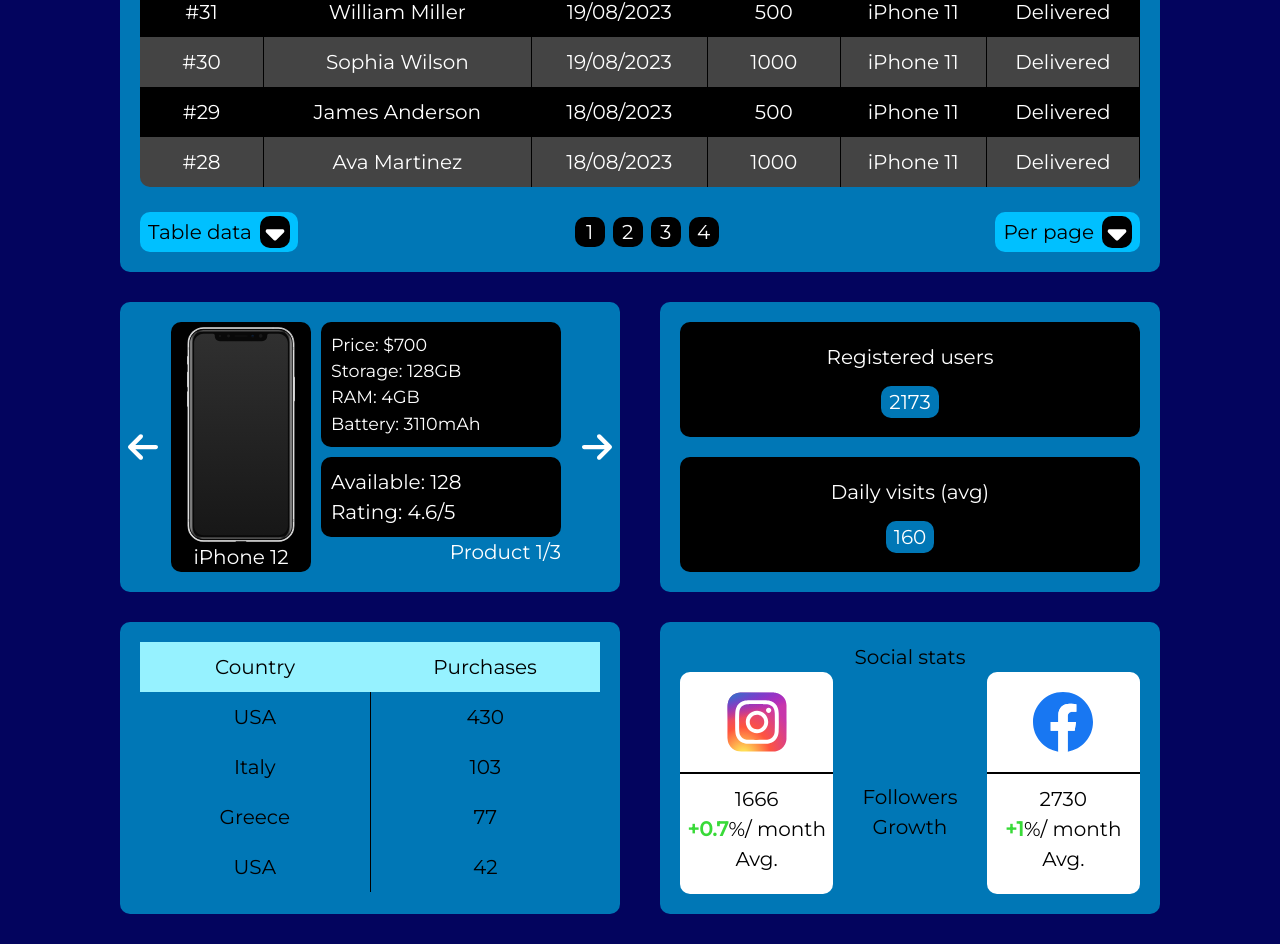
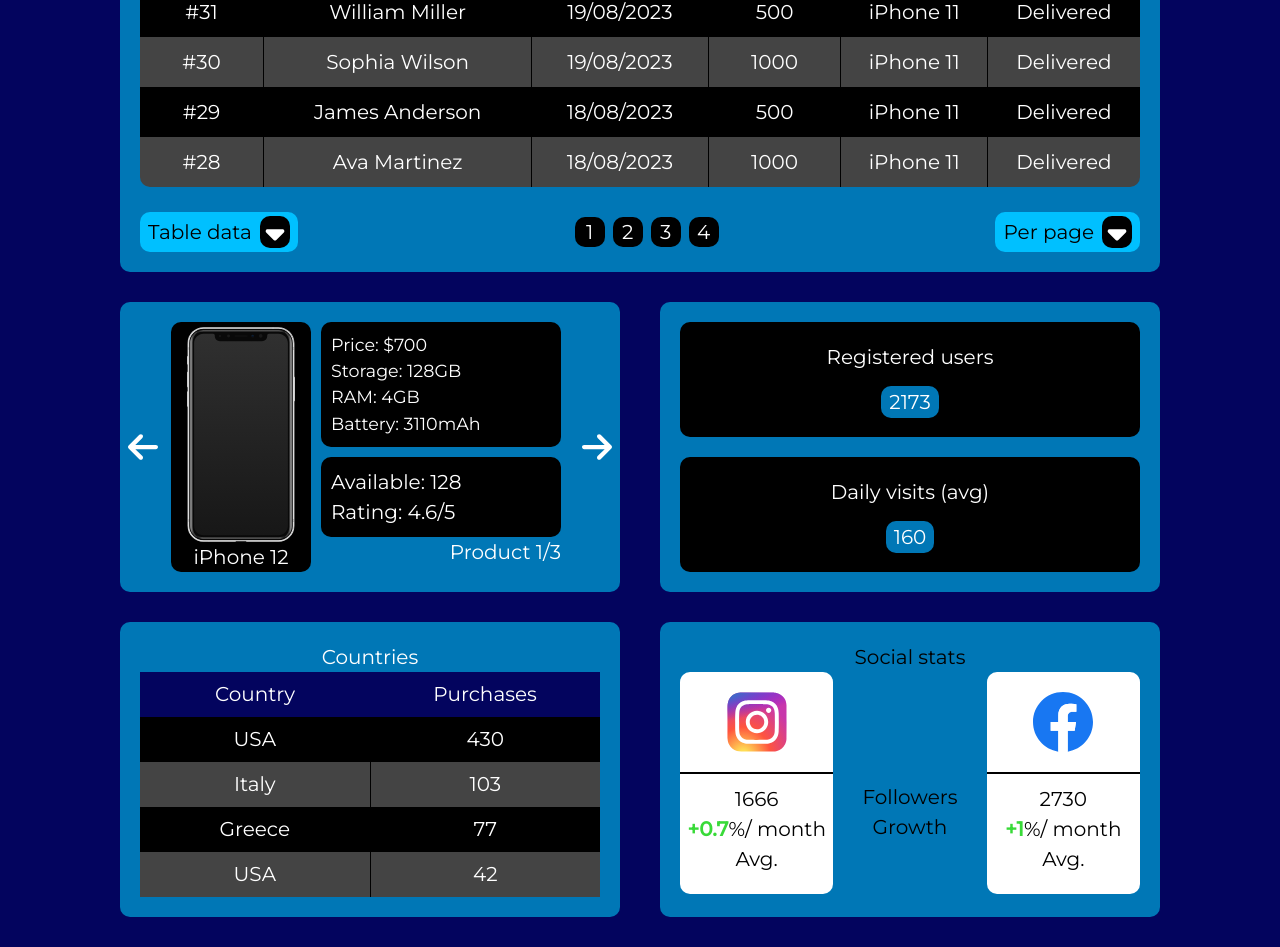
Before and after one commit to lazarevkristijan/sales-dashboard, a React (Vite) app: page / in a window 1280 px wide. Shown: the part 1354-2301 px from the top of the page. Built offline with nearby package versions, Linux system fonts and the light colour scheme.

Commit message:
countries dark mode

```diff
--- a/components/TableDataBlock.tsx
+++ b/components/TableDataBlock.tsx
@@ -5,19 +5,21 @@
 const TableDataBlock = ({
   index,
   children,
+  border = true,
 }: {
   index: number
   children: React.ReactNode
+  border?: boolean
 }) => {
   const isDarkMode = useContext(DarkMode)
 
   return (
     <td
-      className={`${tableBorderStyle} ${
+      className={`${tableBorderStyle} ${!border && "border-none"}  ${
         isDarkMode
           ? `${index % 2 === 0 ? "bg-[#000]" : "bg-[#444]"}`
           : `${index % 2 === 0 ? "bg-[#fff]" : "bg-[#eee]"}`
-      }  ${isDarkMode ? "text-white" : "text-black"}`}
+      }  ${isDarkMode ? "text-white" : "text-black"} ${index - index === 0}`}
     >
       {children}
     </td>
--- a/sections/Countries.tsx
+++ b/sections/Countries.tsx
@@ -1,3 +1,4 @@
+import { TableDataBlock } from "../components"
 import { DarkMode } from "../components/ContDarkMode"
 import {
   countryTableData,
@@ -15,28 +16,40 @@
         isDarkMode ? "dark-blue3" : "light-blue1"
       }`}
     >
-      <div className="mx-[20px]">
-        <table className="w-full text-center">
-          <thead>
-            <tr className="h-[50px]">
+      <p className={`${isDarkMode ? "text-white" : "text-black"} text-center`}>
+        Countries
+      </p>
+      <div className="mx-[20px] rou">
+        <table className="w-full text-center rou">
+          <thead className="rou">
+            <tr className="h-[45px] rou">
               {countryTableHeadings.map((heading, index) => (
                 <th
                   key={index}
-                  className="light-blue2 font-normal w-[50%]"
+                  className={`${
+                    isDarkMode
+                      ? "dark-blue4 text-white"
+                      : "light-blue2 text-black"
+                  } font-normal w-[50%]`}
                 >
                   {heading.text}
                 </th>
               ))}
             </tr>
           </thead>
-          <tbody>
+          <tbody className="rou">
             {countryTableData.map((place, index) => (
               <tr
                 key={index}
-                className="h-[50px]"
+                className="h-[45px]"
               >
-                <td className="border-r-[1px] border-black">{place.country}</td>
-                <td>{place.purchases}</td>
+                <TableDataBlock index={index}>{place.country}</TableDataBlock>
+                <TableDataBlock
+                  index={index}
+                  border={false}
+                >
+                  {place.purchases}
+                </TableDataBlock>
               </tr>
             ))}
           </tbody>
--- a/sections/Orders.tsx
+++ b/sections/Orders.tsx
@@ -40,8 +40,8 @@
         isDarkMode ? "dark-blue3" : "light-blue1"
       }`}
     >
-      <div className="mx-[20px] mb-[25px] overflow-x-scroll lg:overflow-hidden rou text-center">
-        <table className="w-[1000px]">
+      <div className="mx-[20px] mb-[25px] overflow-x-scroll lg:overflow-hidden rou">
+        <table className="w-[1000px] text-center">
           <thead>
             <tr className="h-[50px]">
               {tableHeadings.map((heading, index) => (
@@ -69,7 +69,12 @@
                 <TableDataBlock index={index}>{order.date}</TableDataBlock>
                 <TableDataBlock index={index}>{order.amount}</TableDataBlock>
                 <TableDataBlock index={index}>{order.item}</TableDataBlock>
-                <TableDataBlock index={index}>{order.status}</TableDataBlock>
+                <TableDataBlock
+                  index={index}
+                  border={false}
+                >
+                  {order.status}
+                </TableDataBlock>
               </tr>
             ))}
           </tbody>
```
